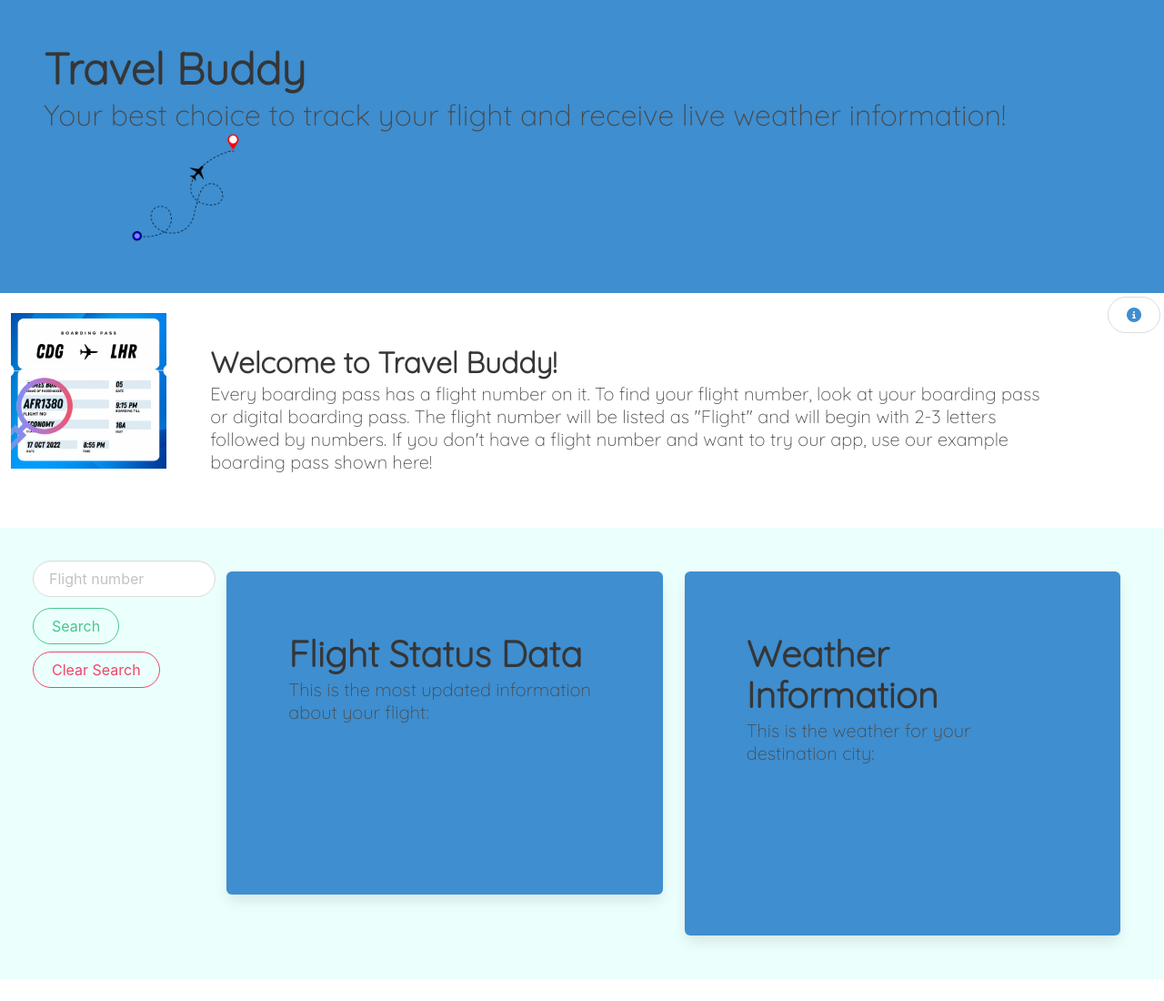
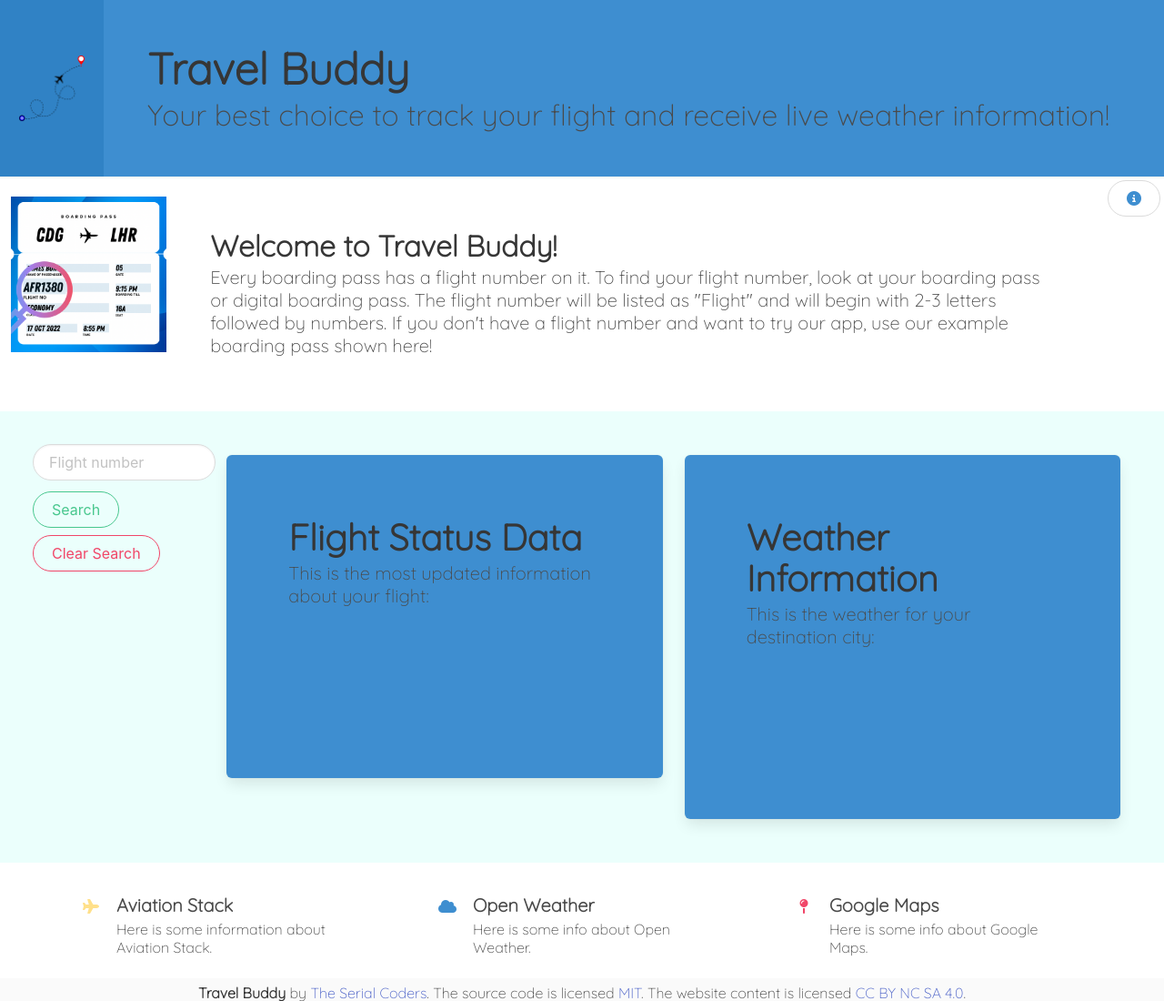
Before and after one commit to joseobm92/Travel-Buddy, a plain HTML site: page index.html in a window 1280 px wide. Shown: the top 1100 px of the page at 91% size. Drawn offline with nearby package versions, Linux system fonts and the light colour scheme.

Commit message:
fixed the header

```diff
--- a/index.html
+++ b/index.html
@@ -18,20 +18,22 @@
 
 <body>
 
-  <section class="hero has-background-info">
-    <div class="hero-body">
-      <p class="title is-1">
-        Travel Buddy
-      </p>
-      <p class="subtitle is-3">
-        Your best choice to track your flight and receive live weather information!<span class="ml-6 pl-6"><img style="max-height:120px" src="./assets/images/airplane.png"></pan>
-      </p>
+  <nav class="navbar has-shadow is-info">
+    <div class="navbar-brand">
+      <a class="navbar-item">
+        <img src="./assets/images/airplane.png" alt="site logo" style="max-height:90px" class="py-2 px-2">
+      </a>
     </div>
-  </section>
+    <div class="section">
+      <p class="title is-1">Travel Buddy</p>
+      <p class="subtitle is-3">Your best choice to track your flight and receive live weather information!</p>
+    </div>
+  </nav>
 
 
   <div class="custom-btn-div">
-      <button class="button is-pulled-right mx-1 my-1 is-rounded is-outlined" id="delete-btn"><i class="has-text-info fas fa-circle-info"></i>
+    <button class="button is-pulled-right mx-1 my-1 is-rounded is-outlined" id="delete-btn"><i
+        class="has-text-info fas fa-circle-info"></i>
     </button>
   </div>
 
@@ -48,7 +50,9 @@
           <strong>Welcome to Travel Buddy!</strong>
         </p>
         <p class="subtitle is-5">
-          Every boarding pass has a flight number on it. To find your flight number, look at your boarding pass or digital boarding pass. The flight number will be listed as "Flight" and will begin with 2-3 letters followed by numbers.
+          Every boarding pass has a flight number on it. To find your flight number, look at your boarding pass or
+          digital boarding pass. The flight number will be listed as "Flight" and will begin with 2-3 letters followed
+          by numbers.
 
           If you don't have a flight number and want to try our app, use our example boarding pass shown here!
 
```
Lines whose indentation alone changed are shown as unchanged.
